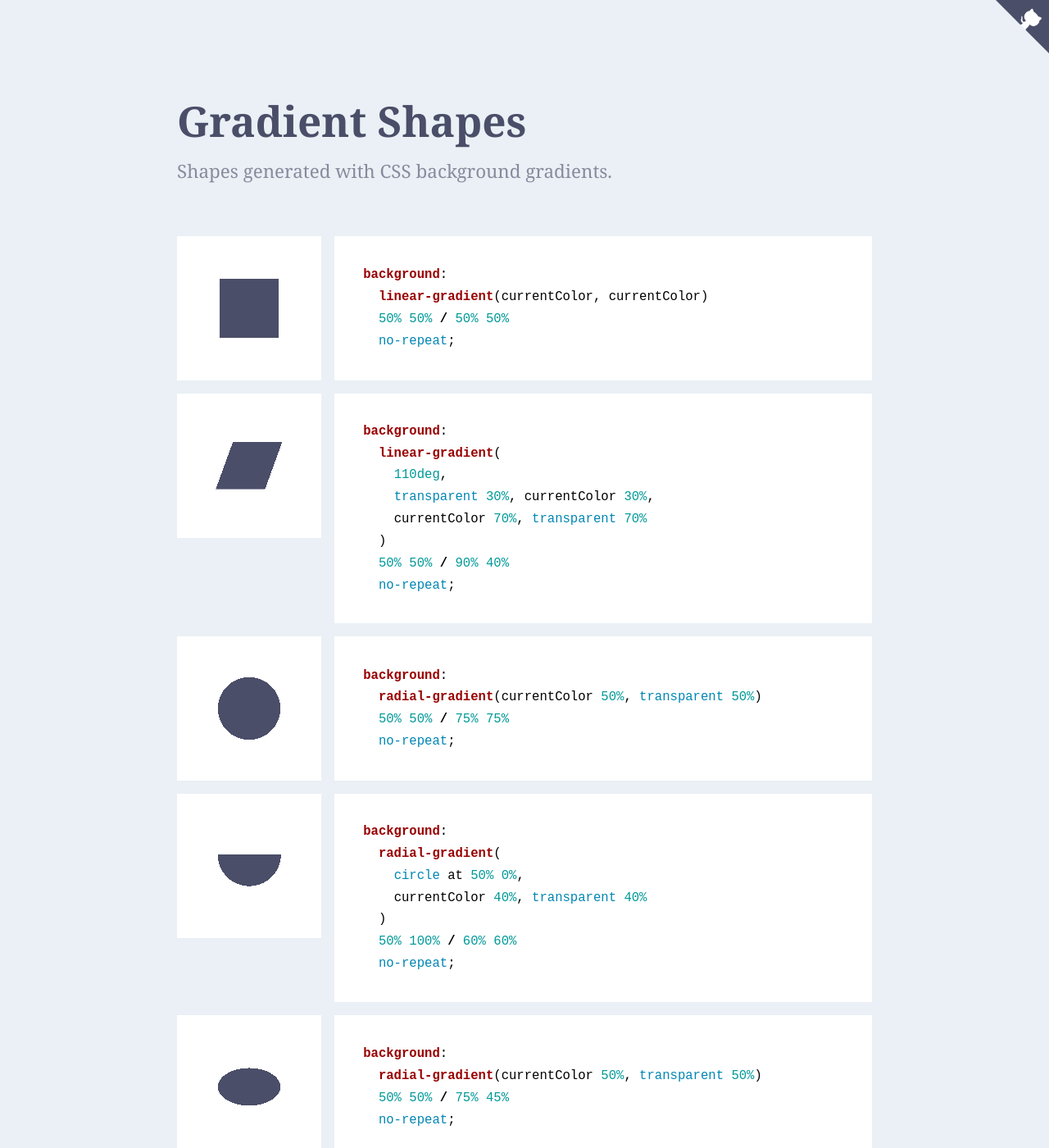
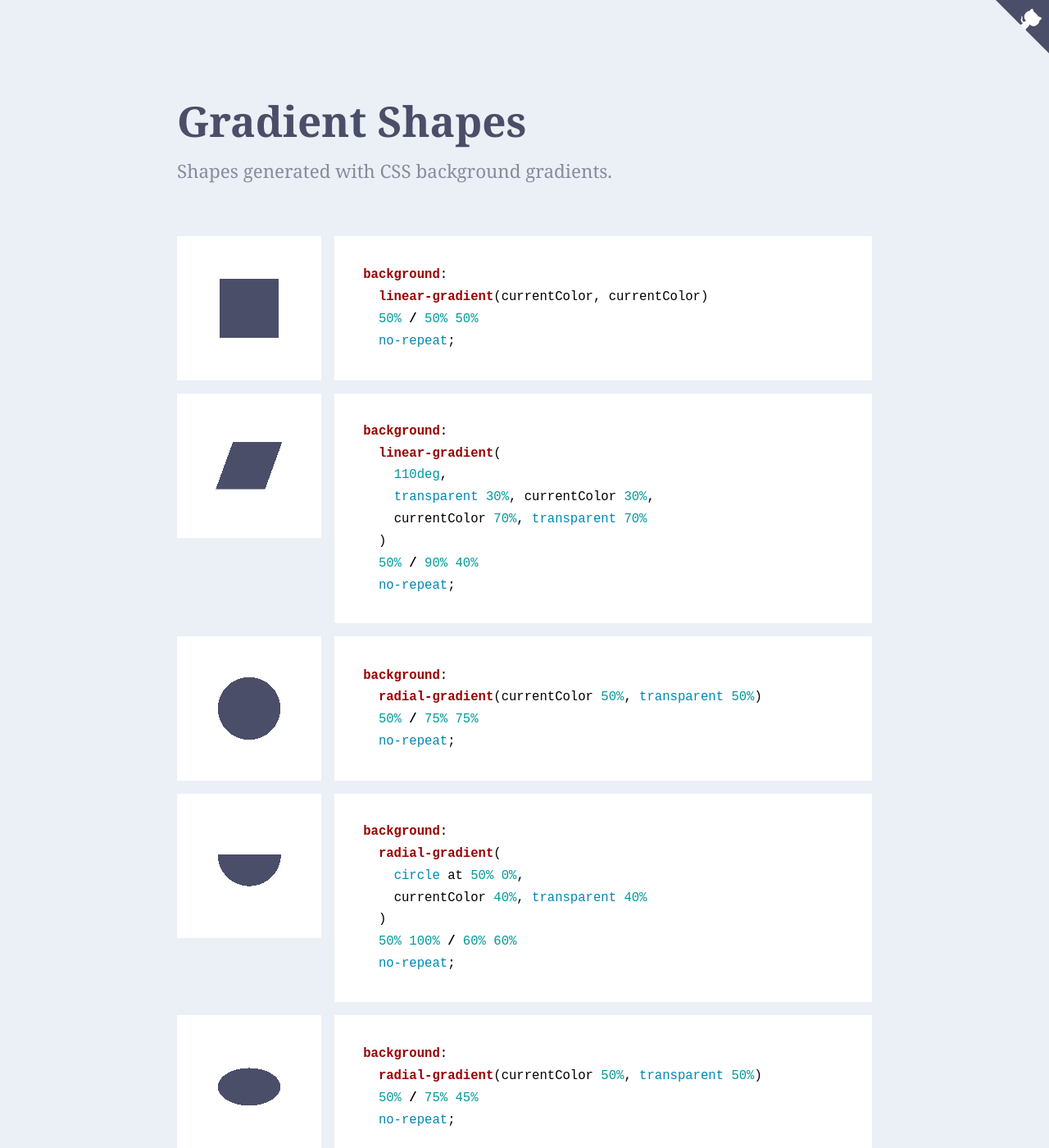
Before and after one commit to yuanchuan/gradient-shapes, a Jekyll site: the page built from index.html, in a window 1280 px wide and 1400 px high. Shown: the whole window at 82% size. Built offline with Jekyll 4.4.1, drawn with Linux system fonts in a browser that asks for light colours.

Commit message:
simplify background-position value

```diff
--- a/_layouts/default.html
+++ b/_layouts/default.html
@@ -5,7 +5,7 @@
   <meta name="viewport" content="width=device-width, initial-scale=1.0" />
   <title>CSS gradient shapes</title>
   <link rel="stylesheet" href="assets/highlight.css" />
-  <link rel="stylesheet" href="assets/style.css?7ynv23">
+  <link rel="stylesheet" href="assets/style.css?s89dfz">
   <link rel="stylesheet" href="assets/doodles.css?96z87s">
   <script src="https://cdnjs.cloudflare.com/ajax/libs/css-doodle/0.4.9/css-doodle.min.js"></script>
 </head>
--- a/index.html
+++ b/index.html
@@ -7,7 +7,7 @@ layout: default
   <div class="preview">
     <div style="background:
   linear-gradient(currentColor, currentColor)
-  50% 50% / 50% 50%
+  50% / 50% 50%
   no-repeat;" class="graph"></div>
   </div>
   <div class="code">
@@ -15,7 +15,7 @@ layout: default
 div {
 background:
   linear-gradient(currentColor, currentColor)
-  50% 50% / 50% 50%
+  50% / 50% 50%
   no-repeat;
 }
 {% endhighlight %}
@@ -32,7 +32,7 @@ background:
     transparent 30%, currentColor 30%,
     currentColor 70%, transparent 70%
   )
-  50% 50% / 90% 40%
+  50% / 90% 40%
   no-repeat;" class="graph"></div>
   </div>
   <div class="code">
@@ -44,7 +44,7 @@ background:
     transparent 30%, currentColor 30%,
     currentColor 70%, transparent 70%
   )
-  50% 50% / 90% 40%
+  50% / 90% 40%
   no-repeat;
 }
 {% endhighlight %}
@@ -57,7 +57,7 @@ background:
   <div class="preview">
     <div style="background:
   radial-gradient(currentColor 50%, transparent 50%)
-  50% 50% / 75% 75%
+  50% / 75% 75%
   no-repeat;" class="graph"></div>
   </div>
   <div class="code">
@@ -65,7 +65,7 @@ background:
 div {
 background:
   radial-gradient(currentColor 50%, transparent 50%)
-  50% 50% / 75% 75%
+  50% / 75% 75%
   no-repeat;
 }
 {% endhighlight %}
@@ -105,7 +105,7 @@ background:
   <div class="preview">
     <div style="background:
   radial-gradient(currentColor 50%, transparent 50%)
-  50% 50% / 75% 45%
+  50% / 75% 45%
   no-repeat;" class="graph"></div>
   </div>
   <div class="code">
@@ -113,7 +113,7 @@ background:
 div {
 background:
   radial-gradient(currentColor 50%, transparent 50%)
-  50% 50% / 75% 45%
+  50% / 75% 45%
   no-repeat;
 }
 {% endhighlight %}
@@ -131,7 +131,7 @@ background:
     currentColor calc(50% + 1px),
     transparent calc(50% + 1px)
   )
-  50% 50% / 75% 75%
+  50% / 75% 75%
   no-repeat;" class="graph"></div>
   </div>
   <div class="code">
@@ -144,7 +144,7 @@ background:
     currentColor calc(50% + 1px),
     transparent calc(50% + 1px)
   )
-  50% 50% / 75% 75%
+  50% / 75% 75%
   no-repeat;
 }
 {% endhighlight %}
@@ -211,8 +211,7 @@ background:
   <div class="preview">
     <div style="background:
   linear-gradient(
-    -135deg,
-    currentColor 50%, transparent 50%
+    -135deg, currentColor 50%, transparent 50%
   )
   50% / 50% 50%
   no-repeat;" class="graph"></div>
@@ -222,8 +221,7 @@ background:
 div {
 background:
   linear-gradient(
-    -135deg,
-    currentColor 50%, transparent 50%
+    -135deg, currentColor 50%, transparent 50%
   )
   50% / 50% 50%
   no-repeat;
@@ -268,7 +266,7 @@ background:
     from 165deg at 50% -86%,
     currentColor 0, currentColor 8%, transparent 8%
   )
-  50% 50% / 50% 50%
+  50% / 50% 50%
   no-repeat;" class="graph"></div>
   </div>
   <div class="code">
@@ -279,7 +277,7 @@ background:
     from 165deg at 50% -86%,
     currentColor 0, currentColor 8%, transparent 8%
   )
-  50% 50% / 50% 50%
+  50% / 50% 50%
   no-repeat;
 }
 {% endhighlight %}
@@ -327,7 +325,7 @@ background:
     transparent 25deg, currentColor 25deg,
     currentColor 65deg, transparent 65deg
   )
-  50% 50% / 50% 50%
+  50% / 50% 50%
   no-repeat;" class="graph"></div>
   </div>
   <div class="code">
@@ -339,7 +337,7 @@ background:
     transparent 25deg, currentColor 25deg,
     currentColor 65deg, transparent 65deg
   )
-  50% 50% / 50% 50%
+  50% / 50% 50%
   no-repeat;
 }
 {% endhighlight %}
@@ -358,7 +356,7 @@ background:
     transparent 62.5%, currentColor 62.5%,
     currentColor 87.5%, transparent 87.5%
   )
-  50% 50% / 32% 50%
+  50% / 32% 50%
   no-repeat;" class="graph"></div>
   </div>
   <div class="code">
@@ -372,7 +370,7 @@ background:
     transparent 62.5%, currentColor 62.5%,
     currentColor 87.5%, transparent 87.5%
   )
-  50% 50% / 32% 50%
+  50% / 32% 50%
   no-repeat;
 }
 {% endhighlight %}
@@ -390,7 +388,7 @@ background:
     transparent 240deg, currentColor 240deg,
     currentColor 300deg, transparent 300deg
   )
-  50% 50% / 50% 50%
+  50% / 50% 50%
   no-repeat;" class="graph"></div>
   </div>
   <div class="code">
@@ -403,7 +401,7 @@ background:
     transparent 240deg, currentColor 240deg,
     currentColor 300deg, transparent 300deg
   )
-  50% 50% / 50% 50%
+  50% / 50% 50%
   no-repeat;
 }
 {% endhighlight %}
@@ -419,7 +417,7 @@ background:
     transparent -1%, transparent 14%,
     currentColor 14%, currentColor 28%
   )
-  50% 50% / 50% 60%
+  50% / 50% 60%
   no-repeat;" class="graph"></div>
   </div>
   <div class="code">
@@ -430,7 +428,7 @@ background:
     transparent -1%, transparent 14%,
     currentColor 14%, currentColor 28%
   )
-  50% 50% / 50% 60%
+  50% / 50% 60%
   no-repeat;
 }
 {% endhighlight %}
```
Also changed, not shown: 1 other file.
